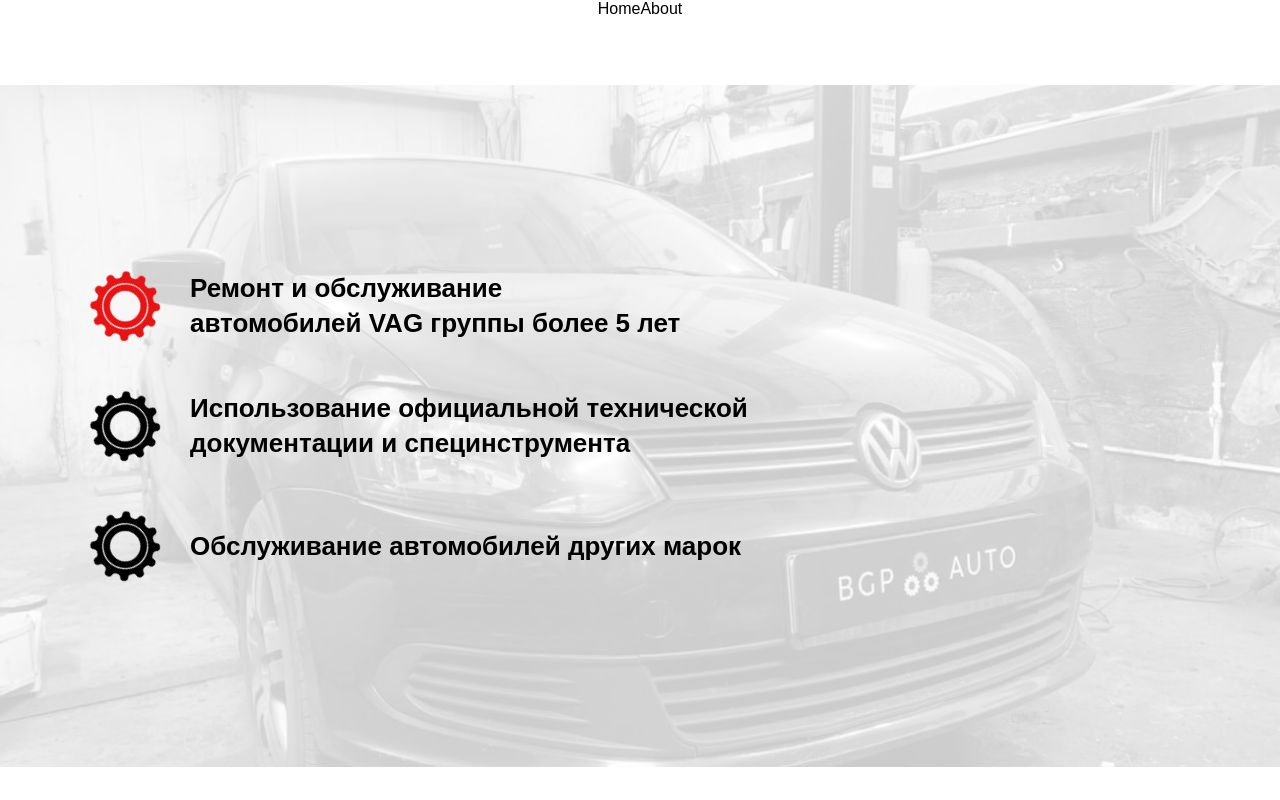
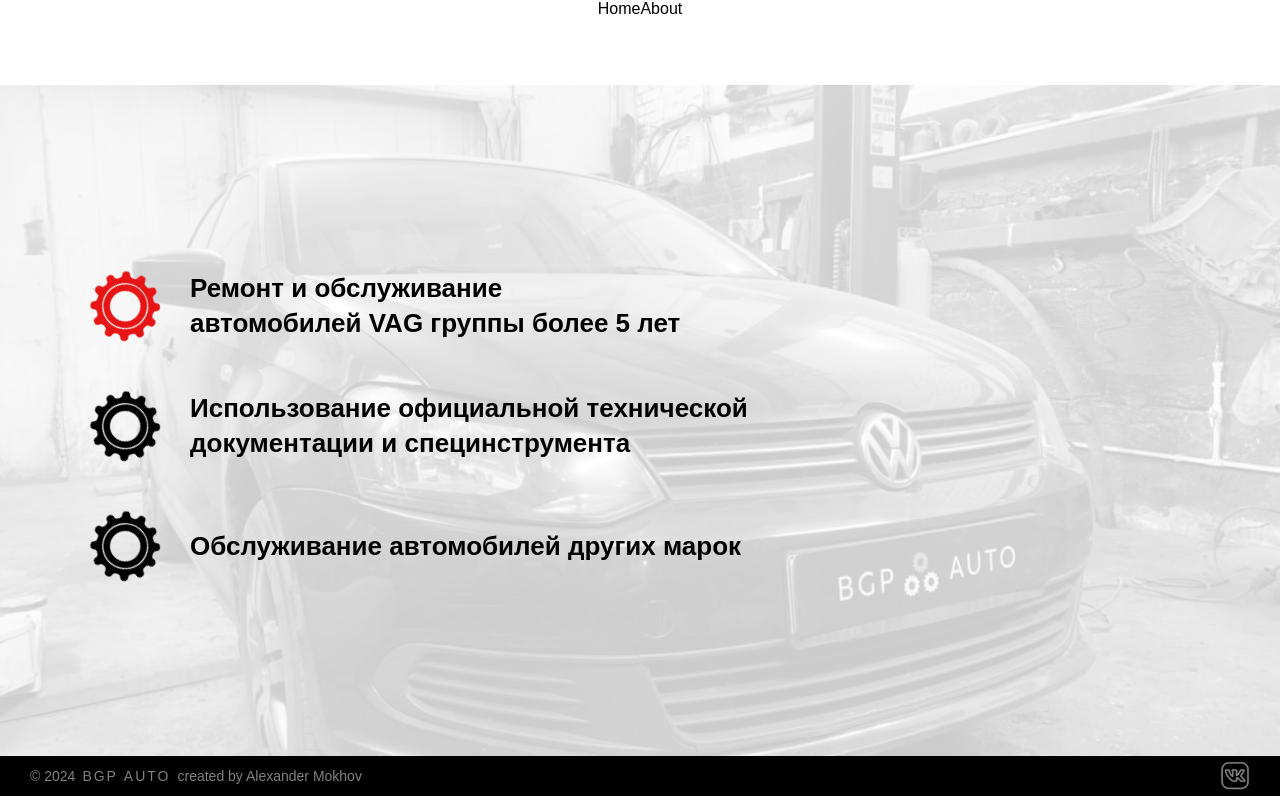
Before and after one commit to Alexandr-Mokhov/bgp-auto-next-js, a Next.js app: page / in a window 1280 px wide. Built offline with nearby package versions, Linux system fonts and the light colour scheme; a web font is replaced by a local one.

Commit message:
feat: добавить компонент Footer

```diff
--- a/src/app/layout.tsx
+++ b/src/app/layout.tsx
@@ -1,6 +1,7 @@
 import type { Metadata } from "next";
 import localFont from "next/font/local";
 import Link from "next/link";
+import Footer from "@/components/Footer/Footer";
 import "../../styles/globals.css";
 
 const cocoSharpTrial = localFont({
@@ -36,6 +37,7 @@ export default function RootLayout({
           <Link href="/about">About</Link>
         </nav>
         {children}
+        <Footer />
       </body>
     </html>
   );
--- /dev/null
+++ b/src/components/Footer/Footer.css
@@ -0,0 +1,76 @@
+.footer {
+  color: grey;
+  display: flex;
+  flex-direction: column;
+  align-items: center;
+  justify-content: center;
+  width: 100%;
+  background-color: #000;
+  height: 40px;
+  flex-shrink: 0;
+  z-index: 2;
+}
+
+.footer__container {
+  max-width: 1280px;
+  width: 100%;
+  display: flex;
+  justify-content: space-between;
+  align-items: center;
+}
+
+.footer__copywriting {
+  display: flex;
+  flex-direction: row;
+  font-size: 14px;
+  font-weight: 400;
+  margin-left: 30px;
+}
+
+.footer__copywriting_name {
+  font-weight: 400;
+  letter-spacing: 2px;
+  margin: 0 7px;
+}
+
+.footer__social {
+  margin-right: 30px;
+}
+
+.footer__social-icon {
+  background-image: url(../../../public/logo-vk.png);
+  background-repeat: no-repeat;
+  width: 30px;
+  height: 30px;
+  background-size: contain;
+  outline: none;
+  border: none;
+  transition: .5s ease;
+  opacity: .5;
+}
+
+.footer__social-icon:hover {
+  opacity: 1;
+}
+
+@media screen and (max-width: 600px) {
+  .footer__copywriting {
+    font-size: 12px;
+    margin-left: 20px;
+  }
+
+  .footer__social {
+    margin-right: 20px;
+  }
+}
+
+@media screen and (max-width: 400px) {
+  .footer__copywriting {
+    display: flex;
+    flex-direction: column;
+  }
+
+  .footer__copywriting_author {
+    margin-left: 11px;
+  }
+}
--- /dev/null
+++ b/src/components/Footer/Footer.tsx
@@ -0,0 +1,20 @@
+import './Footer.css';
+
+export default function Footer() {
+  return (
+    <footer className="footer">
+      <div className="footer__container">
+        <div className="footer__copywriting">
+          <div>
+            <span className="footer__copywriting_date">&copy;&nbsp;{new Date().getFullYear()}</span>
+            <span className="footer__copywriting_name">BGP&nbsp;AUTO</span>
+          </div>
+          <span className="footer__copywriting_author">created&nbsp;by Alexander&nbsp;Mokhov</span>
+        </div>
+        <div className="footer__social">
+          <a href="https://vk.com/bgp.auto" target="_blank" rel="noreferrer"><div className="footer__social-icon" /></a>
+        </div>
+      </div>
+    </footer>
+  )
+}
```
Also changed, not shown: public/logo-vk.png (added).
